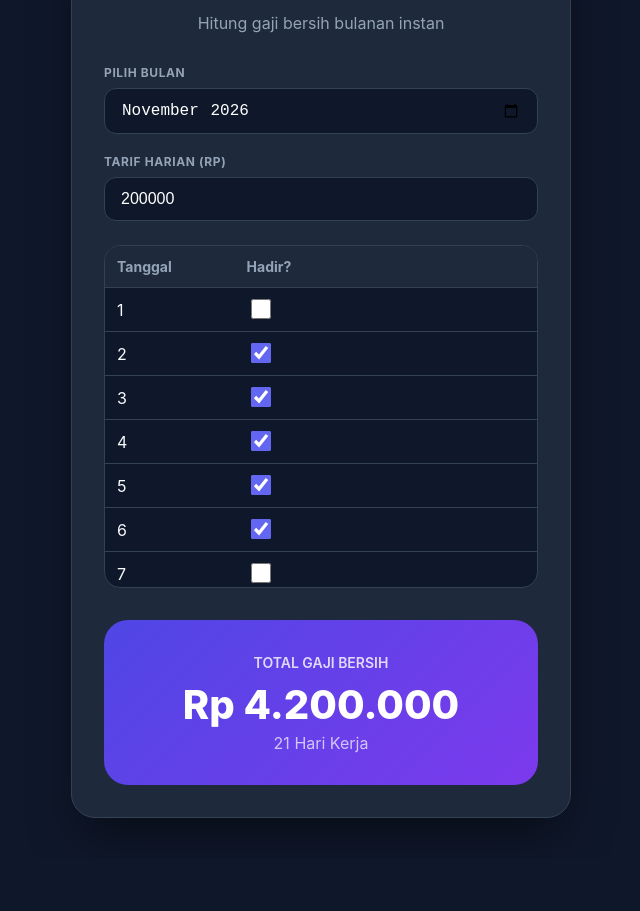
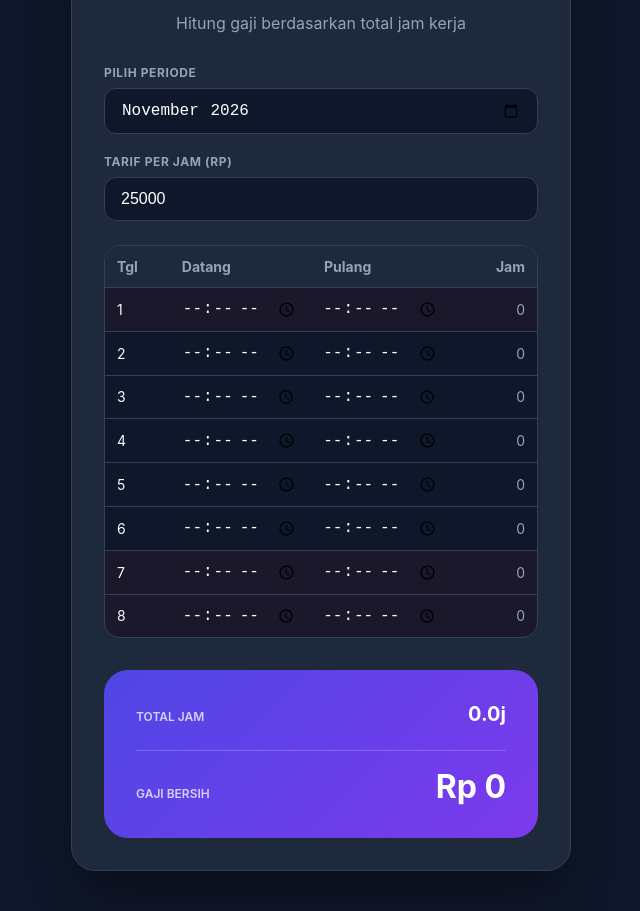
Before and after one commit to pmuhammadagus-byte/absensi, a plain HTML site: page index.html in a window 1280 px wide. Shown: the part 125-1036 px from the top of the page, without its empty margins (319-959 px from the left). Before the commit the page ends 983 px from the top, so only its background shows below. Drawn offline with Linux system fonts and the light colour scheme.

Commit message:
UI: Shifted to manual hour input and total monthly hours calculation

```diff
--- a/index.html
+++ b/index.html
@@ -3,7 +3,7 @@
 <head>
   <meta charset="UTF-8">
   <meta name="viewport" content="width=device-width, initial-scale=1.0">
-  <title>GajiCalc — Kalkulator Gaji Sederhana</title>
+  <title>GajiCalc — Kalkulator Jam Kerja</title>
   <style>
     :root {
       --primary: #6366f1;
@@ -12,7 +12,6 @@
       --text-main: #f8fafc;
       --text-muted: #94a3b8;
       --border: #334155;
-      --accent: #22d3ee;
     }
 
     body {
@@ -41,7 +40,7 @@
       font-size: 2.5rem;
       font-weight: 800;
       margin: 0;
-      background: linear-gradient(to right, var(--primary), var(--accent));
+      background: linear-gradient(to right, var(--primary), #22d3ee);
       -webkit-background-clip: text;
       -webkit-text-fill-color: transparent;
       letter-spacing: -0.05em;
@@ -74,35 +73,43 @@
       overflow: hidden;
     }
 
-    .scroll-area { max-height: 300px; overflow-y: auto; }
+    .scroll-area { max-height: 350px; overflow-y: auto; }
 
-    table { width: 100%; border-collapse: collapse; }
+    table { width: 100%; border-collapse: collapse; font-size: 0.875rem; }
 
     th {
       background: #1e293b;
       padding: 12px;
       text-align: left;
-      font-size: 0.875rem;
       color: var(--text-muted);
       position: sticky;
       top: 0;
+      z-index: 10;
     }
 
-    td { padding: 8px 12px; border-top: 1px solid var(--border); }
+    td { padding: 6px 12px; border-top: 1px solid var(--border); }
+    td input { width: 100%; background: transparent; border: none; color: white; padding: 4px 0; }
 
-    input[type="checkbox"] { width: 20px; height: 20px; cursor: pointer; accent-color: var(--primary); }
+    tr.weekend { background: rgba(244, 63, 94, 0.05); }
 
     .summary-card {
       margin-top: 32px;
       background: linear-gradient(135deg, #4f46e5 0%, #7c3aed 100%);
       border-radius: 24px;
       padding: 32px;
-      text-align: center;
+      display: flex;
+      flex-direction: column;
+      gap: 16px;
     }
 
-    .stat-label { font-size: 0.875rem; font-weight: 600; color: rgba(255,255,255,0.8); text-transform: uppercase; }
-    .stat-value { font-size: 2.5rem; font-weight: 800; color: white; display: block; margin-top: 8px; }
-    .sub-stat { font-size: 1rem; color: rgba(255,255,255,0.7); margin-top: 4px; }
+    .stat-row { display: flex; justify-content: space-between; align-items: baseline; }
+    .stat-label { font-size: 0.75rem; font-weight: 600; color: rgba(255,255,255,0.75); text-transform: uppercase; }
+    .stat-value { font-size: 1.25rem; font-weight: 700; color: white; }
+    .stat-row.total { border-top: 1px solid rgba(255,255,255,0.2); padding-top: 16px; margin-top: 8px; }
+    .stat-row.total .stat-value { font-size: 2rem; }
+
+    .scroll-area::-webkit-scrollbar { width: 6px; }
+    .scroll-area::-webkit-scrollbar-thumb { background: var(--border); border-radius: 10px; }
   </style>
 </head>
 <body>
@@ -110,24 +117,26 @@
     <div class="glass-card">
       <header>
         <h1>GajiCalc</h1>
-        <p style="color: var(--text-muted)">Hitung gaji bersih bulanan instan</p>
+        <p style="color: var(--text-muted)">Hitung gaji berdasarkan total jam kerja</p>
       </header>
 
       <div class="input-group">
-        <label>Pilih Bulan</label>
+        <label>Pilih Periode</label>
         <input type="month" id="bulan" onchange="renderTable()">
       </div>
       <div class="input-group">
-        <label>Tarif Harian (Rp)</label>
-        <input type="number" id="tarif" value="200000" oninput="calculate()">
+        <label>Tarif per Jam (Rp)</label>
+        <input type="number" id="tarif" value="25000" oninput="calculate()">
       </div>
 
       <div class="table-container">
         <table>
           <thead>
             <tr>
-              <th width="30%">Tanggal</th>
-              <th>Hadir?</th>
+              <th width="15%">Tgl</th>
+              <th>Datang</th>
+              <th>Pulang</th>
+              <th width="20%" style="text-align:right">Jam</th>
             </tr>
           </thead>
         </table>
@@ -139,9 +148,14 @@
       </div>
 
       <div class="summary-card">
-        <span class="stat-label">Total Gaji Bersih</span>
-        <span class="stat-value" id="totalGaji">Rp 0</span>
-        <div class="sub-stat" id="totalHadir">0 Hari Kerja</div>
+        <div class="stat-row">
+          <span class="stat-label">Total Jam</span>
+          <span class="stat-value" id="totalJam">0j</span>
+        </div>
+        <div class="stat-row total">
+          <span class="stat-label">Gaji Bersih</span>
+          <span class="stat-value" id="totalGaji">Rp 0</span>
+        </div>
       </div>
     </div>
   </div>
@@ -159,10 +173,13 @@
         const date = new Date(year, month - 1, i);
         const isWeekend = date.getDay() === 0 || date.getDay() === 6;
         const tr = document.createElement('tr');
+        if (isWeekend) tr.className = 'weekend';
 
         tr.innerHTML = `
-          <td width="30%">${i}</td>
-          <td><input type="checkbox" class="hadir-check" ${isWeekend ? '' : 'checked'} onchange="calculate()"></td>
+          <td width="15%">${i}</td>
+          <td><input type="time" class="in-m" oninput="calculate()"></td>
+          <td><input type="time" class="in-p" oninput="calculate()"></td>
+          <td width="20%" class="out-d" style="text-align:right; color: var(--text-muted)">0</td>
         `;
         tbody.appendChild(tr);
       }
@@ -171,12 +188,34 @@
 
     function calculate() {
       const tarif = Number(document.getElementById('tarif').value) || 0;
-      const checks = document.querySelectorAll('.hadir-check:checked');
-      const totalHadir = checks.length;
-      const totalGaji = totalHadir * tarif;
+      const rows = document.querySelectorAll('#tbody tr');
+      let totalMenit = 0;
 
-      document.getElementById('totalGaji').textContent = 'Rp ' + totalGaji.toLocaleString('id-ID');
-      document.getElementById('totalHadir').textContent = totalHadir + ' Hari Kerja';
+      rows.forEach(row => {
+        const m = row.querySelector('.in-m').value;
+        const p = row.querySelector('.in-p').value;
+        const outD = row.querySelector('.out-d');
+
+        if (m && p) {
+          const [h1, mm1] = m.split(':').map(Number);
+          const [h2, mm2] = p.split(':').map(Number);
+          let d = (h2 * 60 + mm2) - (h1 * 60 + mm1);
+          if (d < 0) d += 24 * 60;
+
+          totalMenit += d;
+          outD.textContent = (d / 60).toFixed(1) + 'j';
+          outD.style.color = 'var(--text-main)';
+        } else {
+          outD.textContent = '0';
+          outD.style.color = 'var(--text-muted)';
+        }
+      });
+
+      const jam = totalMenit / 60;
+      const totalGaji = jam * tarif;
+
+      document.getElementById('totalJam').textContent = jam.toFixed(1) + 'j';
+      document.getElementById('totalGaji').textContent = 'Rp ' + Math.round(totalGaji).toLocaleString('id-ID');
     }
 
     const now = new Date();
```
